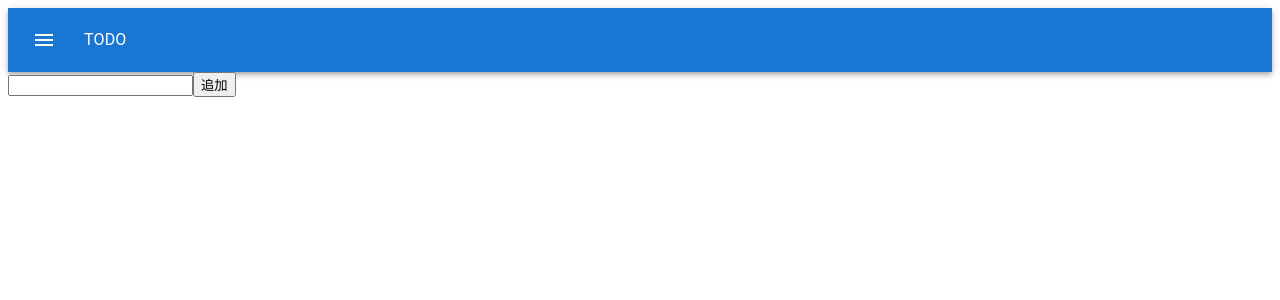
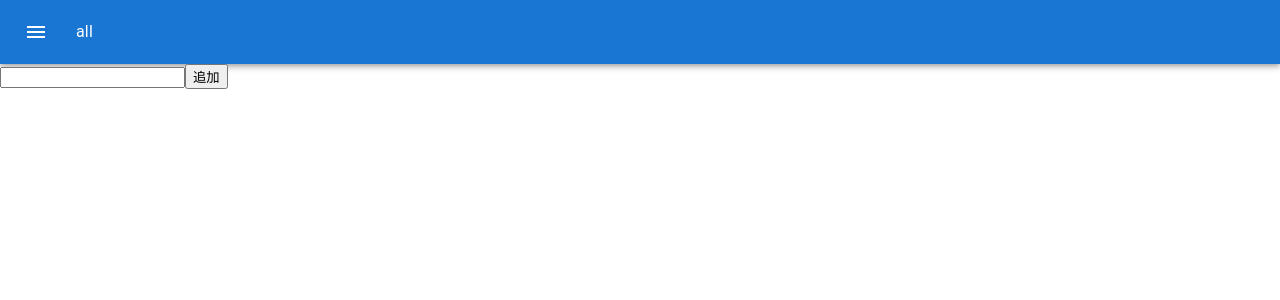
Before and after one commit to oishigyunyu/react_todo, a React (Create React App) app in the folder todo/: page / in a window 1280 px wide. Shown: the top 300 px of the page. Built offline with nearby package versions, Linux system fonts and the light colour scheme.

Commit message:
filter ステートをpropsとして渡す

```diff
--- a/todo/src/App.tsx
+++ b/todo/src/App.tsx
@@ -1,3 +1,4 @@
+import { GlobalStyles } from '@mui/styled-engine';
 import React, { useState } from 'react';
 import { FormDialog } from './FormDialog'
 import { TodoItem } from './TodoItems'
@@ -95,7 +96,8 @@ export const App = () => {
 
   return (
     <div>
-      <ToolBar/>
+      <GlobalStyles styles={{ body: { margin: 0, padding: 0 } }} />
+      <ToolBar filter={filter}/>
       <FormDialog
         text={text}
         onChange={handleOnChange}
--- a/todo/src/ToolBar.tsx
+++ b/todo/src/ToolBar.tsx
@@ -6,7 +6,11 @@ import IconButton from '@mui/material/IconButton';
 
 import MenuIcon from '@mui/icons-material/Menu';
 
-export const ToolBar = () => {
+type Props = {
+    filter: Filter;
+};
+
+export const ToolBar = (props: Props) => {
     return (
         <Box sx={{ flexGrow: 1}}>
             <AppBar position="static">
@@ -20,7 +24,7 @@ export const ToolBar = () => {
                     >
                         <MenuIcon />
                     </IconButton>
-                    <Typography>TODO</Typography>
+                    <Typography>{props.filter}</Typography>
                 </Toolbar>
             </AppBar>
         </Box>
```
